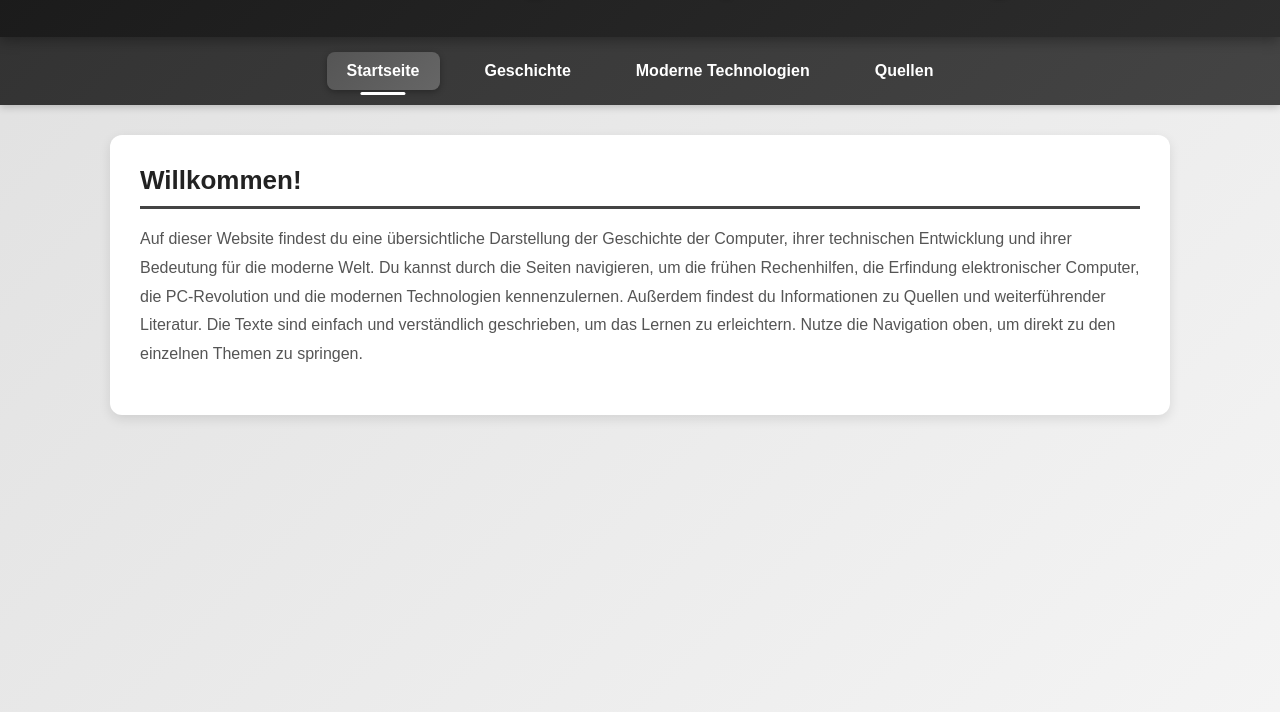
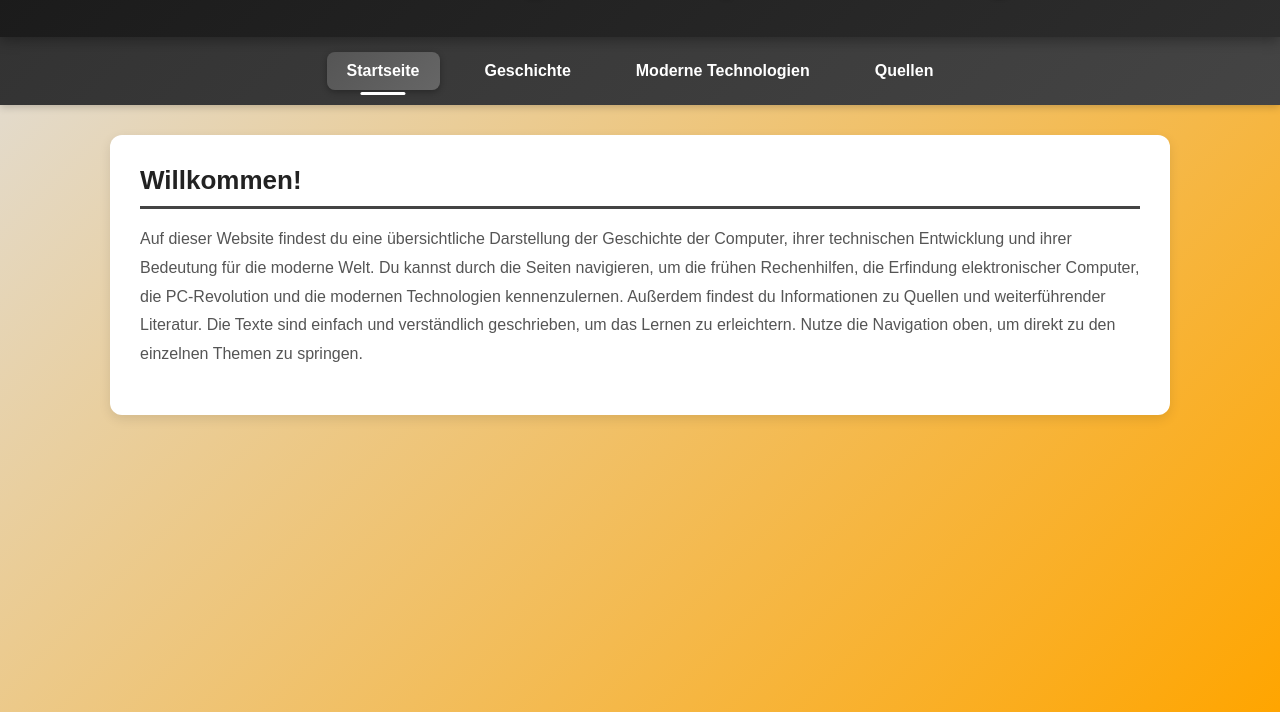
Before and after one commit to daik1272/Pc-Geschichte-, a plain HTML site: page index.html in a window 1280 px wide. Shown: the part 88-800 px from the top of the page. Drawn offline with Linux system fonts and the light colour scheme.

Commit message:
Update style.css

```diff
--- a/style.css
+++ b/style.css
@@ -1,7 +1,7 @@
 body {
     font-family: Arial, sans-serif;
     margin: 0;
-    background: linear-gradient(135deg, #e0e0e0 0%, #f4f4f4 100%);
+    background: linear-gradient(135deg, #e0e0e0 0%, #ffa500 100%);
     min-height: 100vh;
 }
 
```
